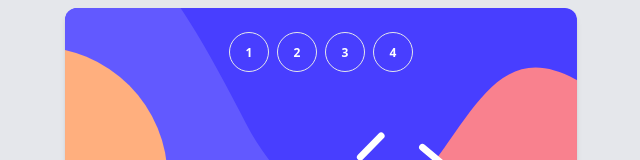
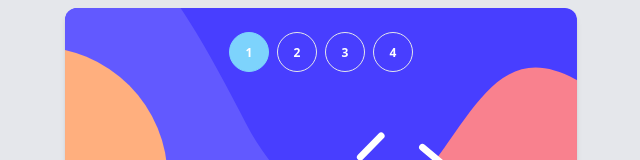
Before and after one commit to Maikolrm/react-multi-steps-form, a React (Vite) app: page / in a window 1280 px wide. Shown: the top 160 px of the page, without its empty margins (319-959 px from the left). Built offline with nearby package versions, Linux system fonts and the light colour scheme.

Commit message:
Components - StepsSelector - pulling currentStep from AppState

```diff
--- a/src/components/StepsSelector.jsx
+++ b/src/components/StepsSelector.jsx
@@ -1,11 +1,19 @@
+import { useContext } from "react"
+
+// context
+import AppState from "../context/AppState"
+
 // components
 import Container from "./Container"
 
 export default function StepsSelector(props) {
+  // app state
+  const { currentStep } = useContext(AppState)
+
   return(
     <Container styles={props.styles}>
       {props.steps.map((step, index) => (
-        <button key={index} className={`block w-10 h-10 border border-wihte rounded-full font-bold text-xs text-white leading-10`}>
+        <button key={index} onClick={() => alert("Select form step")} className={`block w-10 h-10 border border-wihte rounded-full font-bold text-xs text-white leading-10 ${currentStep == index ? "bg-sky-300 border-sky-300 text-purple-500" : ""}`}>
           {index + 1}
         </button>
       ))}
```
